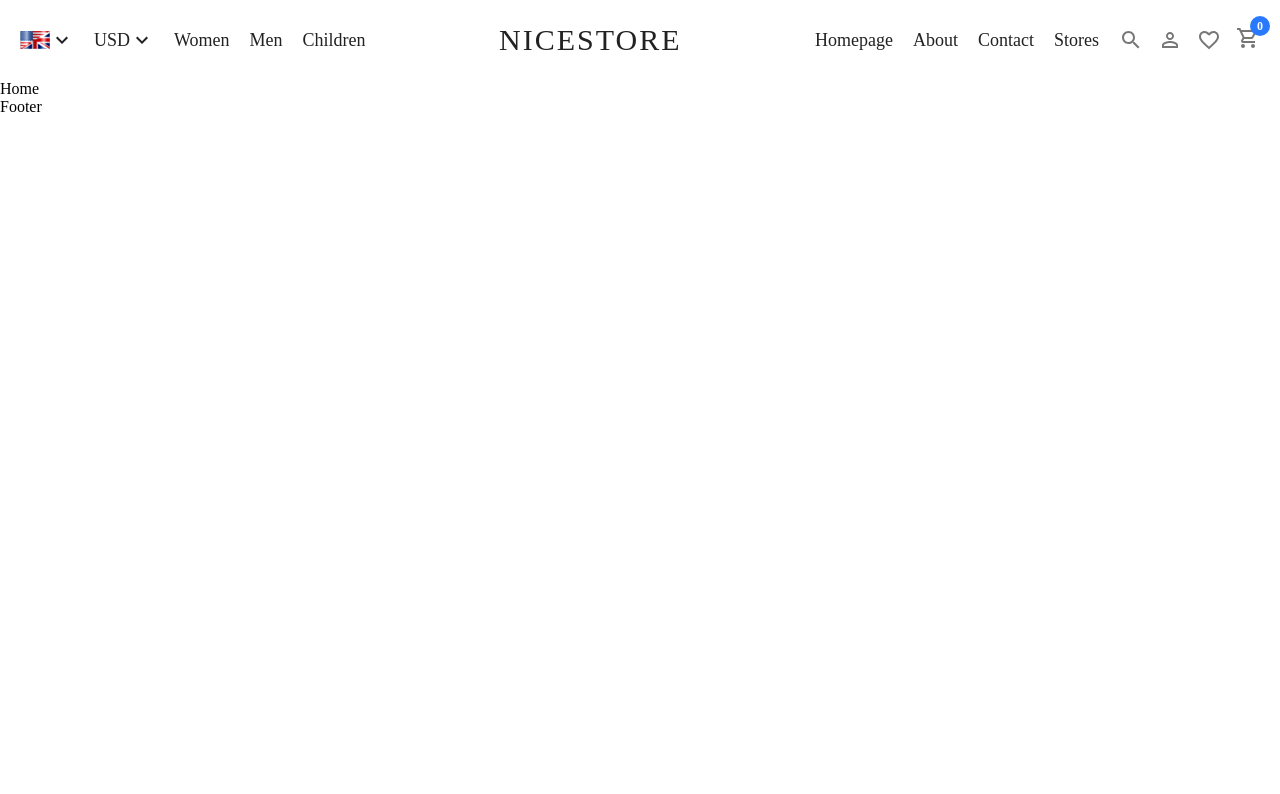
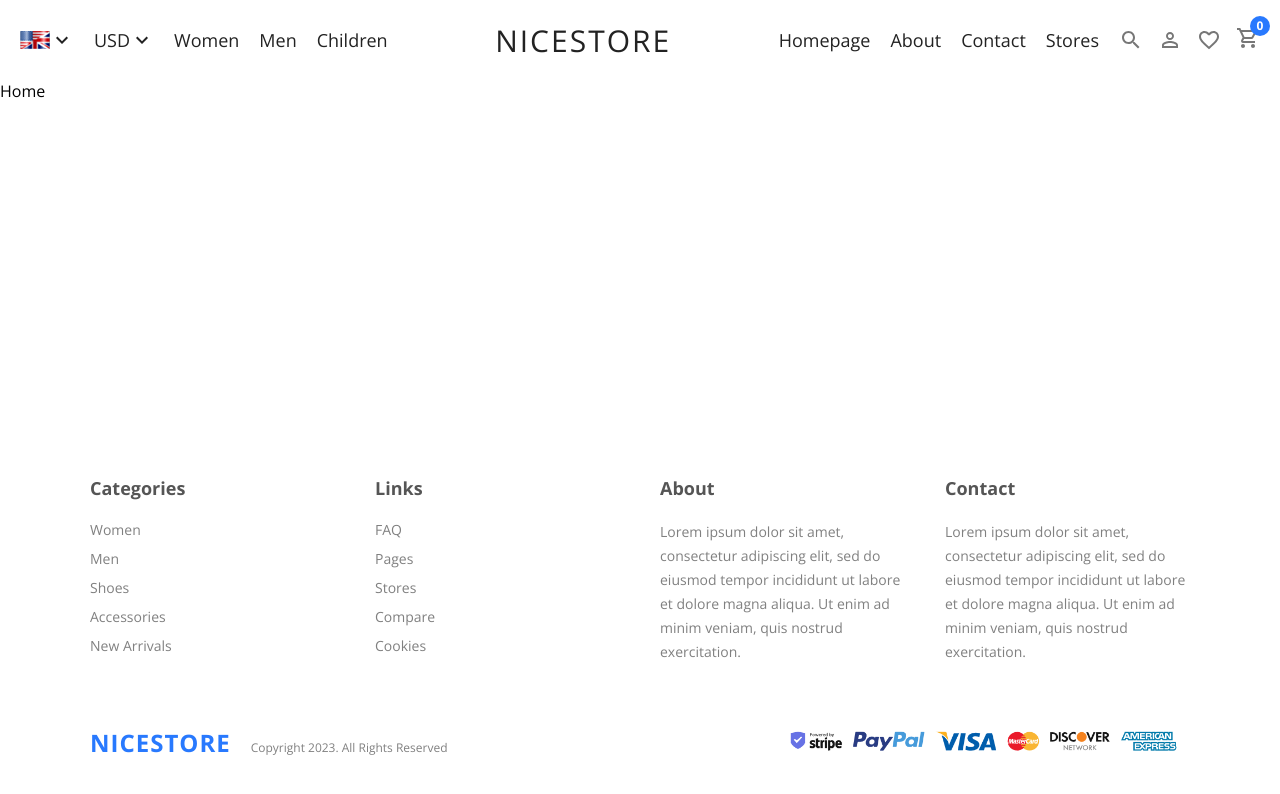
Before and after one commit to raaziyeh/e-commerce, a React (Create React App) app in the folder client/: page / in a window 1280 px wide. Shown: the top 794 px of the page. Built offline with nearby package versions, Linux system fonts and the light colour scheme.

Commit message:
Add Footer Component UI

```diff
--- a/client/public/index.html
+++ b/client/public/index.html
@@ -7,6 +7,10 @@
 			name="description"
 			content="e-commerce shop - one of the best clothing store ever"
 		/>
+		<link
+			href="https://fonts.googleapis.com/css2?family=Open+Sans:wght@300;400;500;600;700;800&display=swap"
+			rel="stylesheet"
+		/>
 		<title>shop</title>
 	</head>
 	<body>
--- a/client/src/App.js
+++ b/client/src/App.js
@@ -4,7 +4,6 @@ import Products from "./pages/products/Products"
 import Product from "./pages/product/Product"
 import Navbar from "./components/navbar/Navbar"
 import Footer from "./components/footer/Footer"
-import { Children } from "react"
 import "./app.scss"
 
 const Layout = () => {
--- a/client/src/app.scss
+++ b/client/src/app.scss
@@ -3,6 +3,7 @@ body {
 	margin: 0;
 	padding: 0;
 	box-sizing: border-box;
+	font-family: "Open Sans", sans-serif;
 }
 
 .app {
--- a/client/src/components/footer/Footer.jsx
+++ b/client/src/components/footer/Footer.jsx
@@ -1,5 +1,78 @@
+import { Link } from "react-router-dom"
+import "./Footer.scss"
+
 const Footer = () => {
-	return <div>Footer</div>
+	return (
+		<div className="footer">
+			<div className="top">
+				<div>
+					<h5>Categories</h5>
+					<ul>
+						<li>
+							<Link to="/products/1">Women</Link>
+						</li>
+						<li>
+							<Link to="/products/2">Men</Link>
+						</li>
+						<li>
+							<Link>Shoes</Link>
+						</li>
+						<li>
+							<Link>Accessories</Link>
+						</li>
+						<li>
+							<Link>New Arrivals</Link>
+						</li>
+					</ul>
+				</div>
+				<div>
+					<h5>Links</h5>
+					<ul>
+						<li>
+							<Link>FAQ</Link>
+						</li>
+						<li>
+							<Link>Pages</Link>
+						</li>
+						<li>
+							<Link>Stores</Link>
+						</li>
+						<li>
+							<Link>Compare</Link>
+						</li>
+						<li>
+							<Link>Cookies</Link>
+						</li>
+					</ul>
+				</div>
+				<div>
+					<h5> About</h5>
+					<p>
+						Lorem ipsum dolor sit amet, consectetur adipiscing elit, sed do
+						eiusmod tempor incididunt ut labore et dolore magna aliqua. Ut enim
+						ad minim veniam, quis nostrud exercitation.
+					</p>
+				</div>
+				<div>
+					<h5>Contact</h5>
+					<p>
+						Lorem ipsum dolor sit amet, consectetur adipiscing elit, sed do
+						eiusmod tempor incididunt ut labore et dolore magna aliqua. Ut enim
+						ad minim veniam, quis nostrud exercitation.
+					</p>
+				</div>
+			</div>
+			<div className="bottom">
+				<div className="left">
+					<span>NICESTORE</span>
+					<span>Copyright 2023. All Rights Reserved</span>
+				</div>
+				<div className="right">
+					<img src="/img/payment.png" alt="payment" />
+				</div>
+			</div>
+		</div>
+	)
 }
 
 export default Footer
--- /dev/null
+++ b/client/src/components/footer/Footer.scss
@@ -0,0 +1,65 @@
+.footer {
+	padding: 50px 90px 30px 90px;
+	position: absolute;
+	bottom: 0;
+
+	.top {
+		display: flex;
+		gap: 40px;
+
+		div {
+			flex: 1;
+
+			h5 {
+				font-size: 18px;
+				margin-bottom: 20px;
+				color: #555;
+			}
+
+			p {
+				font-size: 14px;
+				line-height: 1.5rem;
+				color: gray;
+			}
+
+			ul {
+				list-style: none;
+				li {
+					margin-bottom: 10px;
+					color: gray;
+					font-size: 14px;
+				}
+			}
+		}
+	}
+
+	.bottom {
+		display: flex;
+		justify-content: space-between;
+		align-items: center;
+		margin-top: 50px;
+
+		.left {
+			span {
+				&:first-child {
+					font-size: 24px;
+					color: #2879fe;
+					font-weight: bold;
+					margin-right: 20px;
+					letter-spacing: 1px;
+				}
+
+				&:last-child {
+					font-size: 12px;
+					color: gray;
+				}
+			}
+		}
+
+		.right {
+			img {
+				height: 50px;
+			}
+		}
+	}
+}
```
